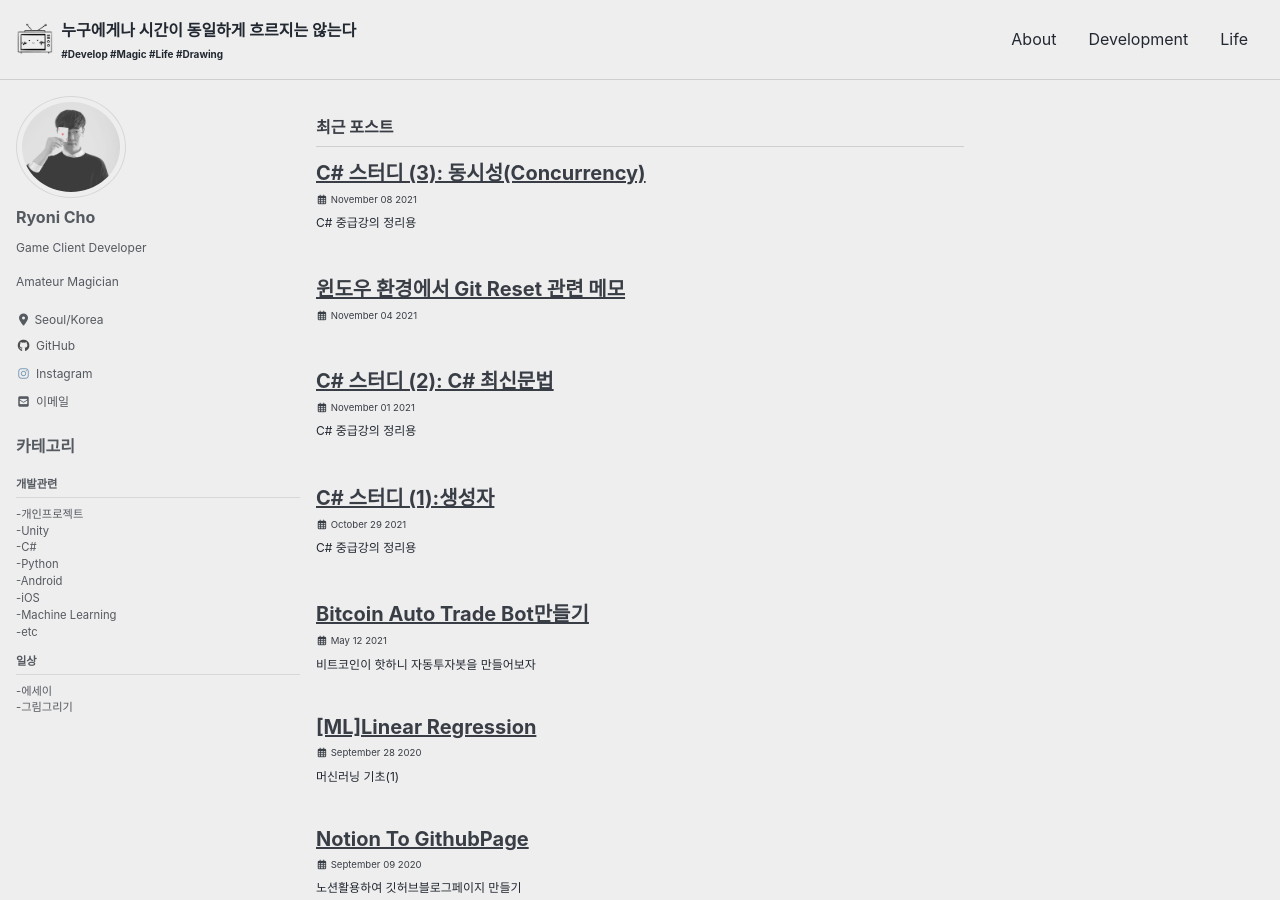
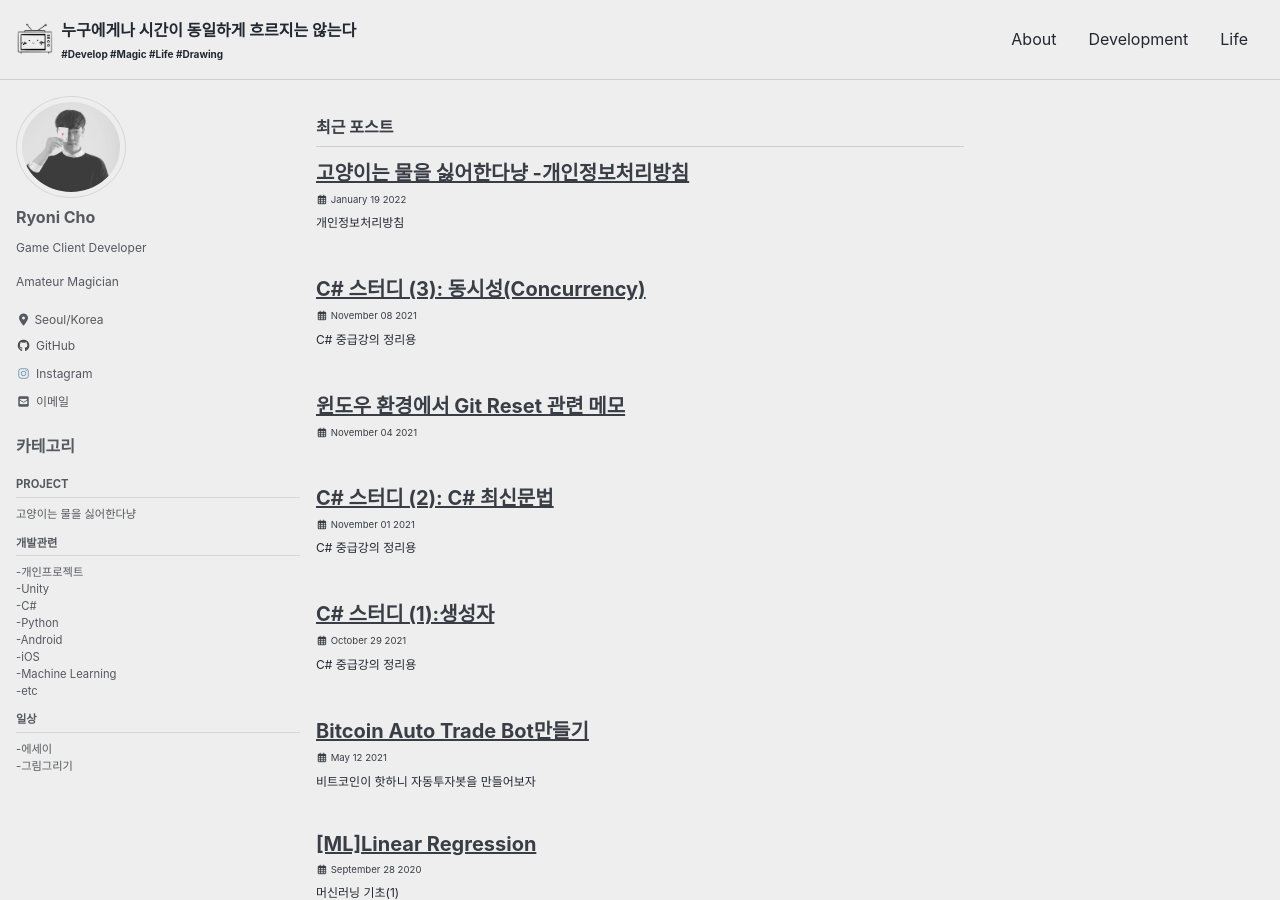
Before and after one commit to EulYeonCho/ryoni.github.io, a Jekyll site: the page built from index.html, in a window 1280 px wide and 900 px high. Built offline with Jekyll 4.4.1, drawn with Linux system fonts in a browser that asks for light colours; cached includes are drawn as plain includes; nearby versions of some CDN libraries; the list of posts is cut into pages by our own code; part of the change alters nothing that is shown; some of the changed text lies outside the part shown.

Commit message:
개인프로젝트 관련 내용추가 (Project). 고양이 게임 개인정보처리방침 추가

```diff
--- a/_data/navigation.yml
+++ b/_data/navigation.yml
@@ -10,6 +10,10 @@ main:
   # - title: "Sitemap"
   #   url: /sitemap/
 sidebar-list:
+  - title: "Project"
+    children:
+      - title: "고양이는 물을 싫어한다냥"
+        url: /categories/catwater
   - title: "개발관련"
     children:
       - title: "-개인프로젝트"
--- a/_pages/development/privateproj-archive.md
+++ b/_pages/development/privateproj-archive.md
@@ -15,16 +15,10 @@ taxonomy: PrivateProject
 
 # 개인프로젝트 관련 포스트들을 모아놓은 페이지입니다.
 ### 현재 진행중인 프로젝트 목록
-- 고양이는 물을 싫어한다냥
-    - 유니티 2D 게임프로젝트
-    - 출시 및 운영에 대한 개인적인 연습을 위해 기본적인 똥피하기게임을 빠르게 구현한 프로젝트
-    - 구글플레이에만 출시 [(PlayStore 링크)](https://play.google.com/store/apps/details?id=com.controlroom.catwater)
-    - 리소스는 아이패드프로 및 프로크리에이트로 직접작업하였다. 개인프로젝트를 위해서는 리소스의 확보가 가장 중요하다라는걸 일깨워줌.
+
+#### Tiny Island
+- 유니티 3D 게임프로젝트
+- 현재 작업중인 프로젝트. 항상 3D프로젝트에 대한 갈증이 있었기에 계속 시도해보고있는 작업의 연장선
+- 리소스는 에셋스토어에서 활용하고자하나, 모델링도 블렌더를 통해 조금씩 배워나가고있다.
 
 ---
-- Tiny Island
-    - 유니티 3D 게임프로젝트
-    - 현재 작업중인 프로젝트. 항상 3D프로젝트에 대한 갈증이 있었기에 계속 시도해보고있는 작업의 연장선
-    - 리소스는 에셋스토어에서 활용하고자하나, 모델링도 블렌더를 통해 조금씩 배워나가고있다.
-
----
--- /dev/null
+++ b/_pages/development/project-archive.md
@@ -0,0 +1,35 @@
+---
+header:
+    overlay_color: "#000"
+    overlay_filter: "0.5"
+    overlay_image: /assets/images/project/CatHatesWater/CatOveray.png
+    teaser: /assets/images/project/CatHatesWater/CatOveray.png
+
+title: "고양이는 물을 싫어한다냥"
+excerpt: "Cat Hates Water"
+
+permalink: /categories/catwater/
+layout: category
+taxonomy: catwater
+---
+
+
+![/assets/images/project/CatHatesWater/CatHatesWater_Promotion.jpg](/assets/images/project/CatHatesWater/CatHatesWater_Promotion.jpg){: .align-center}
+
+# 고양이는 물을 싫어한다냥
+## CAT HATES WATER
+
+### 기본정보
+
+오랜만에 밖에 나가봤는데 맑은하늘에 비가내려요. 고양이는 물을 싫어하는데 어쩌죠?
+
+열심히 고양이를 움직여서 비를 피하고 점수를 쌓아봐요!
+
+초간단 시간때우기 게임! 친구랑 점수를 대결해봐요!
+
+### 개발관련 정보
+- 유니티 2D 1인개발 게임프로젝트
+- 출시 및 운영에 대한 개인적인 연습을 위해 기본적인 똥피하기게임을 빠르게 구현한 프로젝트
+- 구글플레이에만 출시 [(PlayStore 링크)](https://play.google.com/store/apps/details?id=com.controlroom.catwater)
+- 캐릭터디자인은 장한솔. 그외 애니메이션,UI및 배경디자인, 프로그래밍등은 모두 조을연이 작업.
+- 리소스는 아이패드프로 및 프로크리에이트로 직접작업.
--- /dev/null
+++ b/_posts/Development/Private Project/2022-01-19-CatHatesWater_PrivacyPolicy.md
@@ -0,0 +1,68 @@
+---
+header:
+    overlay_color: "#000"
+    overlay_filter: "0.5"
+    overlay_image: /assets/images/project/CatHatesWater/CatOveray.png
+    teaser: /assets/images/project/CatHatesWater/CatOveray.png
+
+
+title: "고양이는 물을 싫어한다냥 -개인정보처리방침"
+excerpt: "개인정보처리방침"
+
+date: 2022-01-19 19:30:00 +0900
+categories:
+- catwater
+tag:
+- catwater
+
+
+---
+
+# 고양이는 물을 싫어한다냥 -개인정보처리방침
+
+Control Room은 고객님의 개인정보를 중요시하며, "정보통신망 이용촉진 및 정보보호"에 관한 법률을
+준수하고 있습니다.
+
+Control Room은 개인정보취급방침을 통하여 고객님께서 제공하시는 개인정보가 어떠한 용도와 방식으로 이용되고 있으며,
+개인정보보호를 위해 어떠한 조치가 취해지고 있는지 알려드립니다.
+
+
+관계 법령 및 개인정보 취급방침에 따라 사용자 개인정보 보호에 최선을 다합니다.
+
+
+■개인정보의 수집 및 이용목적<br>
+고양이는 물을 싫어한다냥 게임에선 회원가입을 받지 않으며 개인정보를 인터넷으로 전송하지 않기 때문에 개인정보를 수집하지 않습니다.
+
+
+■개인정보의 보유 및 이용기간<br>
+개인정보를 이용하지 않습니다.
+
+
+■개인정보 수집방법<br>
+개인정보를 보유하지 않습니다.
+
+
+■개인정보의 파기 절차 및 방법<br>
+개인정보를 수집, 이용, 보유하지 않습니다.
+
+
+■개인정보 공유 및 제3자 제공<br>
+개인정보를 공유 및 제3자에게 제공하지 않습니다.
+
+
+■개인정보에 관한 민원서비스<br>
+
+
+고객의 개인정보를 보호하고 개인정보와 관련한 불만을 처리하기 위하여
+아래와 같이 개인정보관리책임자를 지정하고 있습니다.
+
+<br>
+개인정보관리책임자 : Control Room<br>
+이메일 : RyoniCho@gmail.com<br>
+<br>
+
+기타 개인정보침해에 대한 신고나 상담이 필요하신 경우에는 아래 기관에 문의하시기 바랍니다.<br>
+1.개인분쟁조정위원회 (www.1336.or.kr/1336)<br>
+2.정보보호마크인증위원회 (www.eprivacy.or.kr/02-580-0533~4)<br>
+3.대검찰청 인터넷범죄수사센터 (http://icic.sppo.go.kr/02-3480-3600)<br>
+4.경찰청 사이버테러대응센터 (www.ctrc.go.kr/02-392-0330)<br>
```
Also changed, not shown: assets/images/project/CatHatesWater/CatHatesWater_Promotion.jpg (added), assets/images/project/CatHatesWater/CatOveray.png (added).
